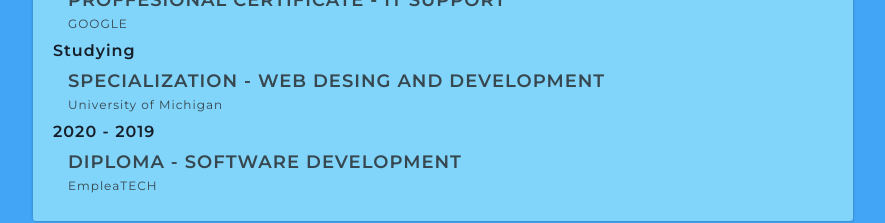
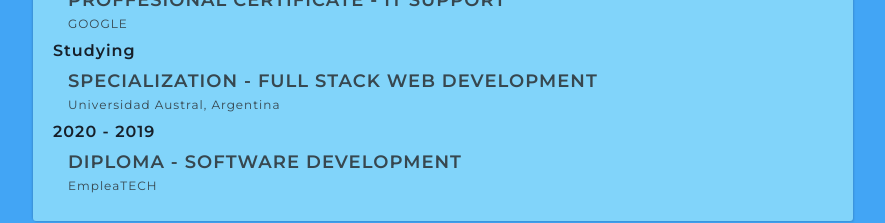
Before and after one commit to JC-Neverstoplearning/Curriculum-vitae-Jose-Carlos-Zamora-Gomez, a plain HTML site: page index.html in a window 1280 px wide. Shown: the part 1605-1828 px from the top of the page, without its empty margins (197-1082 px from the left). Drawn offline with nearby package versions, Linux system fonts and the light colour scheme; a web font is replaced by a local one.

Commit message:
Update index.html

```diff
--- a/index.html
+++ b/index.html
@@ -273,10 +273,10 @@
 						</div>
 						<div class="info_item">
 						<div class="info_title">
-							SPECIALIZATION - WEB DESING AND DEVELOPMENT
+							SPECIALIZATION - FULL STACK WEB DEVELOPMENT
 						</div>
 						<div class="data">
-							University of Michigan
+							Universidad Austral, Argentina
 						</div>
 						</div>
 					</li>
```
